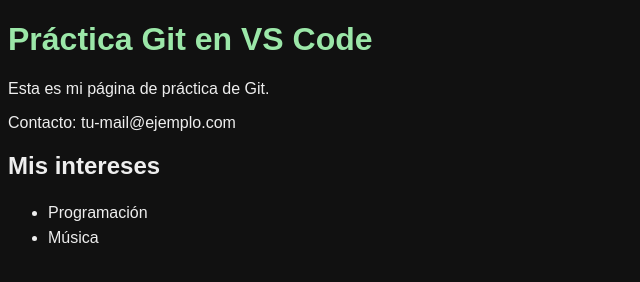
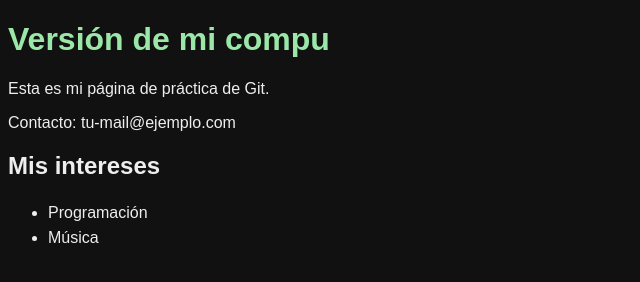
Before and after one commit to xXLeonel2000/practica-git, a plain HTML site: page index.html in a window 1280 px wide. Shown: the whole page, without its empty margins (0-640 px from the left). Drawn offline with Linux system fonts and the light colour scheme.

Commit message:
Cambia título desde la compu

```diff
--- a/index.html
+++ b/index.html
@@ -6,7 +6,7 @@
   <link rel="stylesheet" href="css/estilos.css">
 </head>
 <body>
-  <h1>Práctica Git en VS Code</h1>
+  <h1>Versión de mi compu</h1>
     <p>Esta es mi página de práctica de Git.</p>
       <p>Contacto: tu-mail@ejemplo.com</p>
   <h2>Mis intereses</h2>
```
